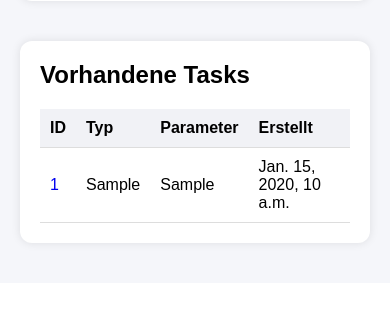
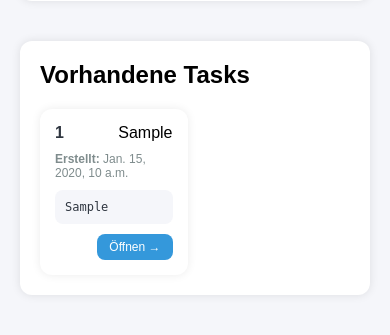
Before and after one commit to Cron-Routine-Orchestrator-Webapp/CROW-Server, a Django app: template src/server/webapp/frontend/ui/templates/tasks.html in a window 390 px wide. Shown: the part 693-1028 px from the top of the page. Before the commit the page ends 942 px from the top, so only its background shows below. Run offline with Django 5.2, Linux system fonts and the light colour scheme; the template is opened without the code that fills it: most values are stand-ins (such as "Sample title", 1, 10 or a date in 2020); data that the repository does not hold is empty; parts of the project's set-up code (start-up, migrations or seed data) failed here and were passed over.

Commit message:
Enhance job and task views: implement responsive card layout and improve styling

```diff
--- a/src/server/webapp/frontend/ui/templates/tasks.html
+++ b/src/server/webapp/frontend/ui/templates/tasks.html
@@ -91,6 +91,78 @@ nav a:hover {
 a{
     text-decoration: none;
 }
+.task-list {
+    display: grid;
+    grid-template-columns: 1fr 1fr;
+    gap: 15px;
+}
+
+.task-card {
+    background: white;
+    border-radius: 12px;
+    box-shadow: 0 0 10px rgba(0,0,0,0.08);
+    padding: 15px;
+    display: flex;
+    flex-direction: column;
+    gap: 10px;
+}
+
+.task-header {
+    display: flex;
+    justify-content: space-between;
+    align-items: center;
+}
+
+.task-id {
+    font-weight: bold;
+    color: #2f3640;
+    text-decoration: none;
+}
+
+.task-id:hover {
+    color: #3498db;
+}
+
+.task-meta {
+    font-size: 12px;
+    color: #7f8c8d;
+}
+
+.task-preview {
+    font-size: 13px;
+    color: #2f3640;
+}
+
+.preview-box {
+    background: #f5f6fa;
+    padding: 10px;
+    border-radius: 8px;
+    font-family: monospace;
+    font-size: 12px;
+    overflow: hidden;
+}
+
+.preview-box.empty {
+    color: #95a5a6;
+}
+
+.task-actions {
+    display: flex;
+    justify-content: flex-end;
+}
+
+.open-btn {
+    background: #3498db;
+    color: white;
+    padding: 6px 12px;
+    border-radius: 8px;
+    font-size: 12px;
+    text-decoration: none;
+}
+
+.open-btn:hover {
+    background: #2980b9;
+}
 
     </style>
 </head>
@@ -165,68 +237,65 @@ a{
         <!-- TASK LISTE -->
         <div class="card">
 
-            <h2>Vorhandene Tasks</h2>
+    <h2>Vorhandene Tasks</h2>
 
-            <table>
+    <div class="task-list">
 
-                <thead>
+        {% for task in tasks %}
 
-                    <tr>
-                        <th>ID</th>
-                        <th>Typ</th>
-                        <th>Parameter</th>
-                        <th>Erstellt</th>
-                    </tr>
+        <div class="task-card">
 
-                </thead>
+            <!-- HEADER -->
+            <div class="task-header">
 
-                <tbody>
+                <a class="task-id" href="/tasks/{{ task.id }}">
+                    {{ task.id }}
+                </a>
 
-                    {% for task in tasks %}
+                <span class="badge">
+                    {{ task.task_type }}
+                </span>
 
-                    <tr>
+            </div>
 
-                        <!-- ID -->
-                        <td>
-                            <a href="/tasks/{{ task.id }}">
-                                {{ task.id }}
-                            </a>
-                        </td>
+            <!-- META -->
+            <div class="task-meta">
+                <div>
+                    <b>Erstellt:</b> {{ task.created_at }}
+                </div>
+            </div>
 
-                        <!-- TYPE -->
-                        <td>
-                            {{ task.task_type }}
-                        </td>
+            <!-- PREVIEW (WICHTIG!) -->
+            <div class="task-preview">
 
-                        <!-- PARAMETERS -->
-                        <td class="shorten-data">
-                            {{ task.task_data }}
-                        </td>
+                {% if task.task_data %}
+                    <div class="preview-box">
+                        {{ task.task_data|truncatechars:120 }}
+                    </div>
+                {% else %}
+                    <div class="preview-box empty">
+                        Kein Preview verfügbar
+                    </div>
+                {% endif %}
 
-                        <!-- CREATED -->
-                        <td>
-                            {{ task.created_at }}
-                        </td>
+            </div>
 
-                    </tr>
-
-                    {% empty %}
-
-                    <tr>
-
-                        <td colspan="4">
-                            Keine Tasks vorhanden
-                        </td>
-
-                    </tr>
-
-                    {% endfor %}
-
-                </tbody>
-
-            </table>
+            <!-- ACTION -->
+            <div class="task-actions">
+                <a class="open-btn" href="/tasks/{{ task.id }}">
+                    Öffnen →
+                </a>
+            </div>
 
         </div>
+
+        {% empty %}
+            <p>Keine Tasks vorhanden</p>
+        {% endfor %}
+
+    </div>
+
+</div>
 
     </div>
 
```
Also changed, not shown: src/server/webapp/frontend/ui/templates/jobs.html (+100 -40 lines).
